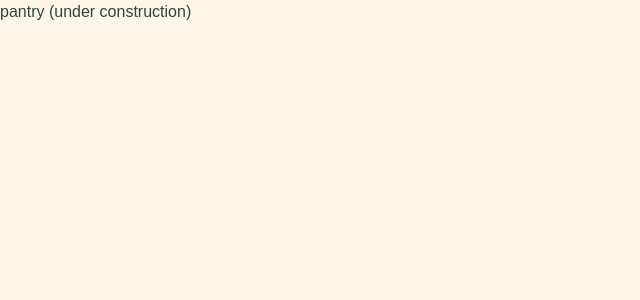
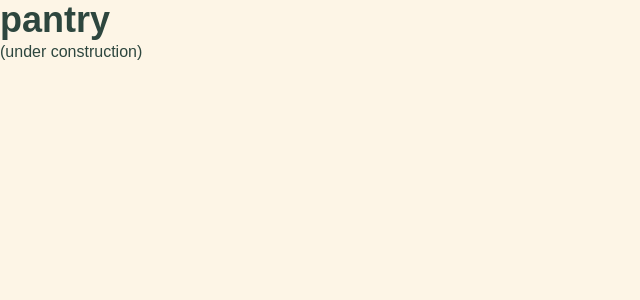
Before and after one commit to antflaherty/pantry, a Next.js app: page / in a window 1280 px wide. Shown: the top 300 px of the page, without its empty margins (0-640 px from the left). Built offline with nearby package versions, Linux system fonts and the light colour scheme.

Commit message:
Move pantry h1 to root layout

```diff
--- a/app/layout.tsx
+++ b/app/layout.tsx
@@ -9,6 +9,7 @@ export default function RootLayout({
   return (
     <html lang="en">
       <body>
+        <h1 className="text-4xl font-bold">pantry</h1>
         {children}
       </body>
     </html>
--- a/app/page.tsx
+++ b/app/page.tsx
@@ -1,7 +1,7 @@
 export default function Home() {
   return (
     <div>
-      pantry (under construction)
+      (under construction)
     </div>
   );
 }
```
